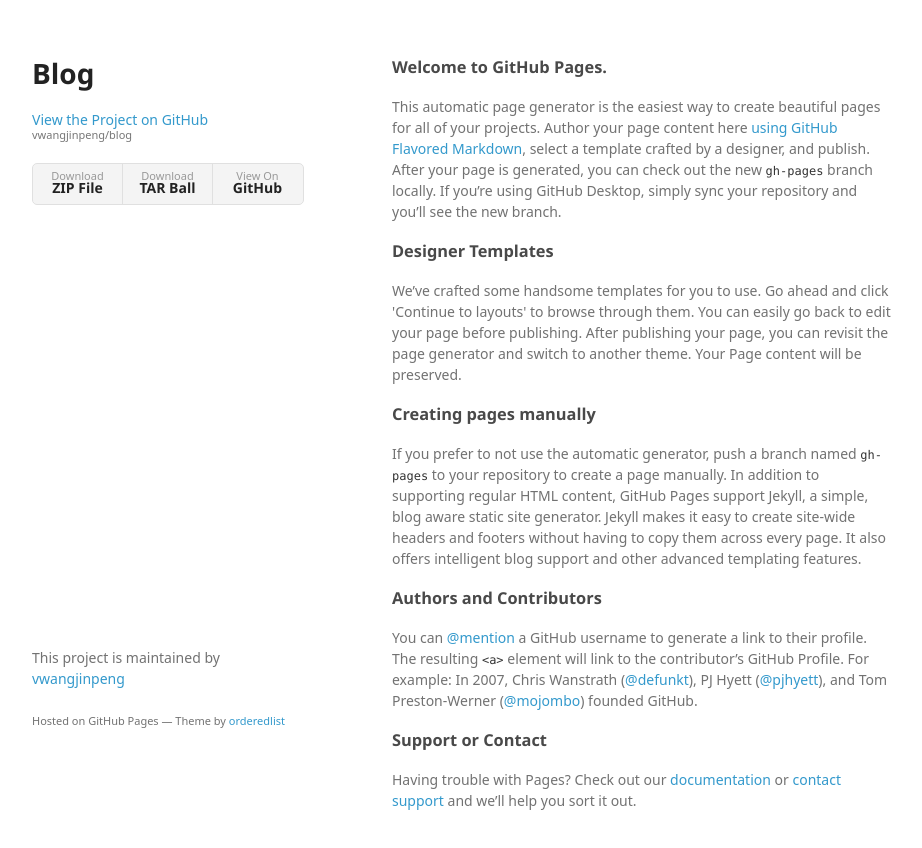
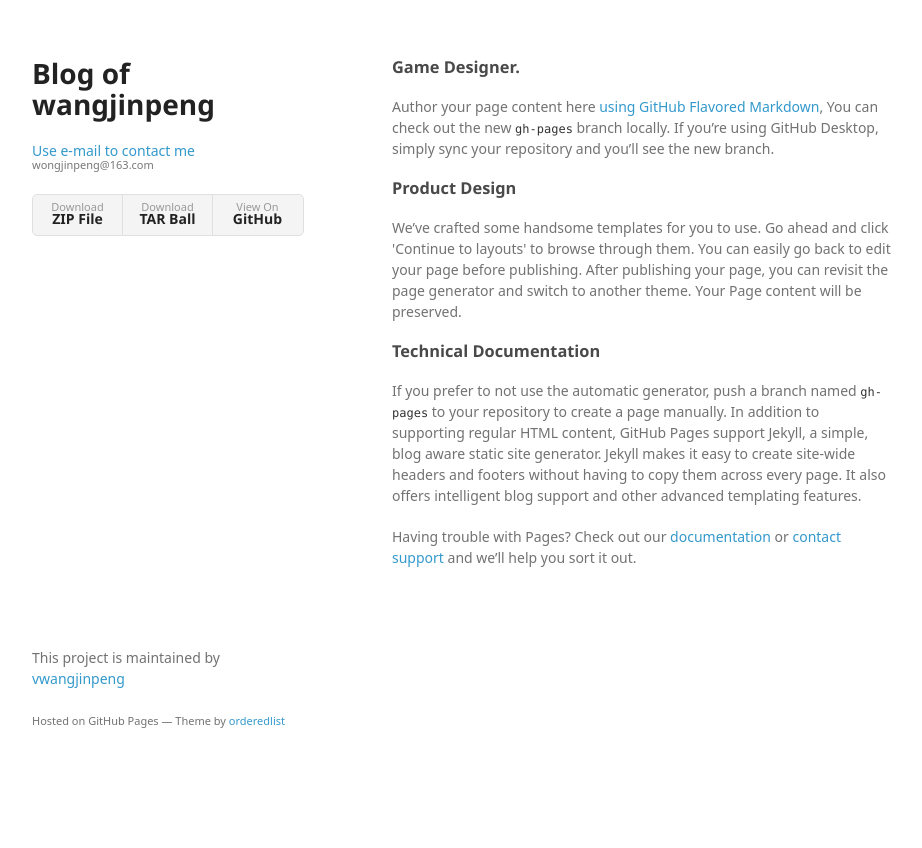
Before and after one commit to vwangjinpeng/blog, a plain HTML site: page index.html in a window 1280 px wide. Shown: the whole page, without its empty margins (178-1100 px from the left). After the commit the page ends 800 px from the top, so only its background shows below. Drawn offline with Linux system fonts and the light colour scheme; a web font is replaced by a local one.

Commit message:
0614incompany
ChangeName、KeyWord、Description

```diff
--- a/index.html
+++ b/index.html
@@ -3,11 +3,13 @@
   <head>
     <meta charset="utf-8">
     <meta http-equiv="X-UA-Compatible" content="chrome=1">
-    <title>Blog by vwangjinpeng</title>
+    <title>Blog of wangjinpeng</title>
 
     <link rel="stylesheet" href="stylesheets/styles.css">
     <link rel="stylesheet" href="stylesheets/github-light.css">
     <meta name="viewport" content="width=device-width">
+    <meta name="keywords" content="汪锦鹏，wangjinpeng"/>
+    <meta name="description" content="个人技术博客，包含游戏行业策划设计和产品分析，擅长计算机语言：JAVA和C#，学习Unity中。"/>
     <!--[if lt IE 9]>
     <script src="//html5shiv.googlecode.com/svn/trunk/html5.js"></script>
     <![endif]-->
@@ -15,10 +17,10 @@
   <body>
     <div class="wrapper">
       <header>
-        <h1>Blog</h1>
+        <h1>Blog of wangjinpeng</h1>
         <p></p>
 
-        <p class="view"><a href="https://github.com/vwangjinpeng/blog">View the Project on GitHub <small>vwangjinpeng/blog</small></a></p>
+        <p class="view"><a href="mailto:wongjinpeng@163.com">Use e-mail to contact me<small>wongjinpeng@163.com</small></a></p>
 
 
         <ul>
@@ -29,27 +31,19 @@
       </header>
       <section>
         <h3>
-<a id="welcome-to-github-pages" class="anchor" href="#welcome-to-github-pages" aria-hidden="true"><span aria-hidden="true" class="octicon octicon-link"></span></a>Welcome to GitHub Pages.</h3>
+<a id="Game Designer" class="anchor" href="#Game-Designer" aria-hidden="true"><span aria-hidden="true" class="octicon octicon-link"></span></a>Game Designer.</h3>
 
-<p>This automatic page generator is the easiest way to create beautiful pages for all of your projects. Author your page content here <a href="https://guides.github.com/features/mastering-markdown/">using GitHub Flavored Markdown</a>, select a template crafted by a designer, and publish. After your page is generated, you can check out the new <code>gh-pages</code> branch locally. If you’re using GitHub Desktop, simply sync your repository and you’ll see the new branch.</p>
+<p>Author your page content here <a href="https://guides.github.com/features/mastering-markdown/">using GitHub Flavored Markdown</a>, You can check out the new <code>gh-pages</code> branch locally. If you’re using GitHub Desktop, simply sync your repository and you’ll see the new branch.</p>
 
 <h3>
-<a id="designer-templates" class="anchor" href="#designer-templates" aria-hidden="true"><span aria-hidden="true" class="octicon octicon-link"></span></a>Designer Templates</h3>
+<a id="Product Design" class="anchor" href="#Product-Design" aria-hidden="true"><span aria-hidden="true" class="octicon octicon-link"></span></a>Product Design</h3>
 
 <p>We’ve crafted some handsome templates for you to use. Go ahead and click 'Continue to layouts' to browse through them. You can easily go back to edit your page before publishing. After publishing your page, you can revisit the page generator and switch to another theme. Your Page content will be preserved.</p>
 
 <h3>
-<a id="creating-pages-manually" class="anchor" href="#creating-pages-manually" aria-hidden="true"><span aria-hidden="true" class="octicon octicon-link"></span></a>Creating pages manually</h3>
+<a id="Technical Documentation" class="anchor" href="#Technical-Documentation" aria-hidden="true"><span aria-hidden="true" class="octicon octicon-link"></span></a>Technical Documentation</h3>
 
 <p>If you prefer to not use the automatic generator, push a branch named <code>gh-pages</code> to your repository to create a page manually. In addition to supporting regular HTML content, GitHub Pages support Jekyll, a simple, blog aware static site generator. Jekyll makes it easy to create site-wide headers and footers without having to copy them across every page. It also offers intelligent blog support and other advanced templating features.</p>
-
-<h3>
-<a id="authors-and-contributors" class="anchor" href="#authors-and-contributors" aria-hidden="true"><span aria-hidden="true" class="octicon octicon-link"></span></a>Authors and Contributors</h3>
-
-<p>You can <a href="https://help.github.com/articles/basic-writing-and-formatting-syntax/#mentioning-users-and-teams" class="user-mention">@mention</a> a GitHub username to generate a link to their profile. The resulting <code>&lt;a&gt;</code> element will link to the contributor’s GitHub Profile. For example: In 2007, Chris Wanstrath (<a href="https://github.com/defunkt" class="user-mention">@defunkt</a>), PJ Hyett (<a href="https://github.com/pjhyett" class="user-mention">@pjhyett</a>), and Tom Preston-Werner (<a href="https://github.com/mojombo" class="user-mention">@mojombo</a>) founded GitHub.</p>
-
-<h3>
-<a id="support-or-contact" class="anchor" href="#support-or-contact" aria-hidden="true"><span aria-hidden="true" class="octicon octicon-link"></span></a>Support or Contact</h3>
 
 <p>Having trouble with Pages? Check out our <a href="https://help.github.com/pages">documentation</a> or <a href="https://github.com/contact">contact support</a> and we’ll help you sort it out.</p>
       </section>
```
Also changed, not shown: stylesheets/github-light.css (+0 -25 lines).
